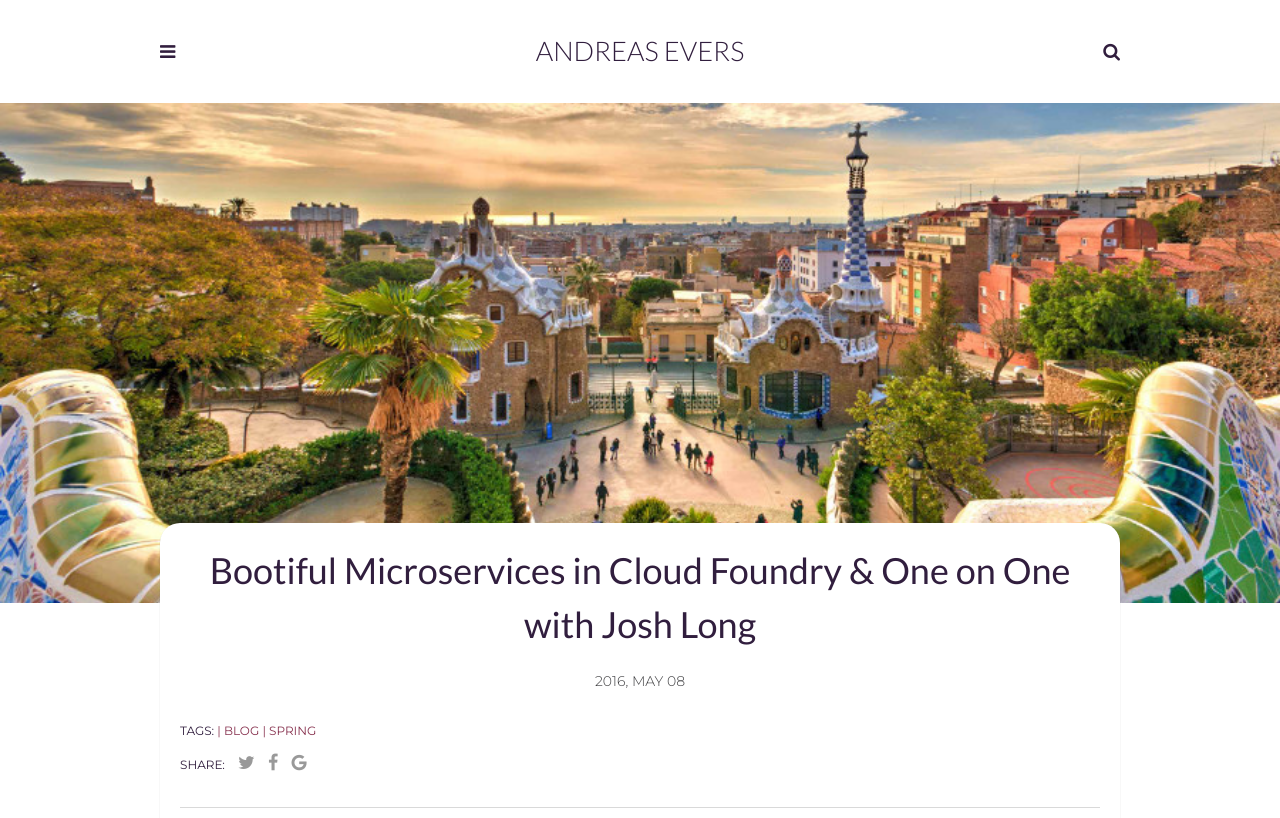
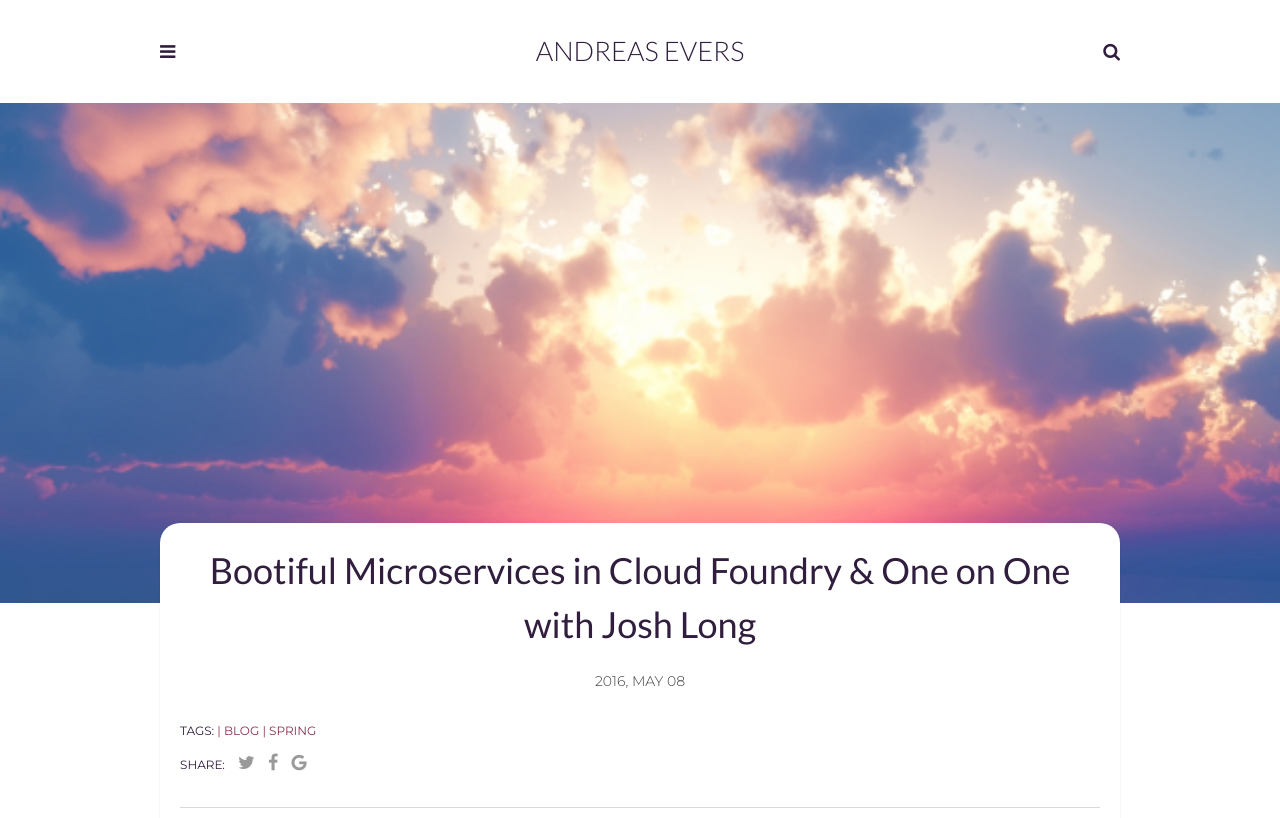
Before and after one commit to andreasevers/andreasevers.github.io, a Jekyll site: the page built from _posts/2015-05-08-bootiful-microservices-in-cloud-foundry-&-one-on-one-with-josh-long.markdown, in a window 1280 px wide. Shown: the top 818 px of the page. Built offline with Jekyll 4.4.1, drawn with Linux system fonts in a browser that asks for light colours; comment, search, counter and statistics services are not loaded; grey boxes are pictures that could not be loaded.

Commit message:
Switched image

```diff
--- a/_posts/2015-05-08-bootiful-microservices-in-cloud-foundry-&-one-on-one-with-josh-long.markdown
+++ b/_posts/2015-05-08-bootiful-microservices-in-cloud-foundry-&-one-on-one-with-josh-long.markdown
@@ -3,8 +3,8 @@
 title: Bootiful Microservices in Cloud Foundry & One on One with Josh Long
 date: 2016-05-08 13:34:20 +0300
 description: Spring Boot, Spring Cloud and CloudFoundry - a perfect match. Josh Long explains how to build Spring Boot microservices, deploy them in CloudFoundry and manage them using the Netflix OSS stack through Spring Cloud. Including a One on One talk.
-img: barcelona.jpg
-img-credits: Photo by ANWB
+img: clouds.jpg
+img-credits: Created by Kjpargeter for Freepik.com
 tags: [Blog, Spring]
 author: Andreas Evers
 external_url: https://ordina-jworks.github.io/spring/2015/05/08/SpringIO15-Microservices.html
```
